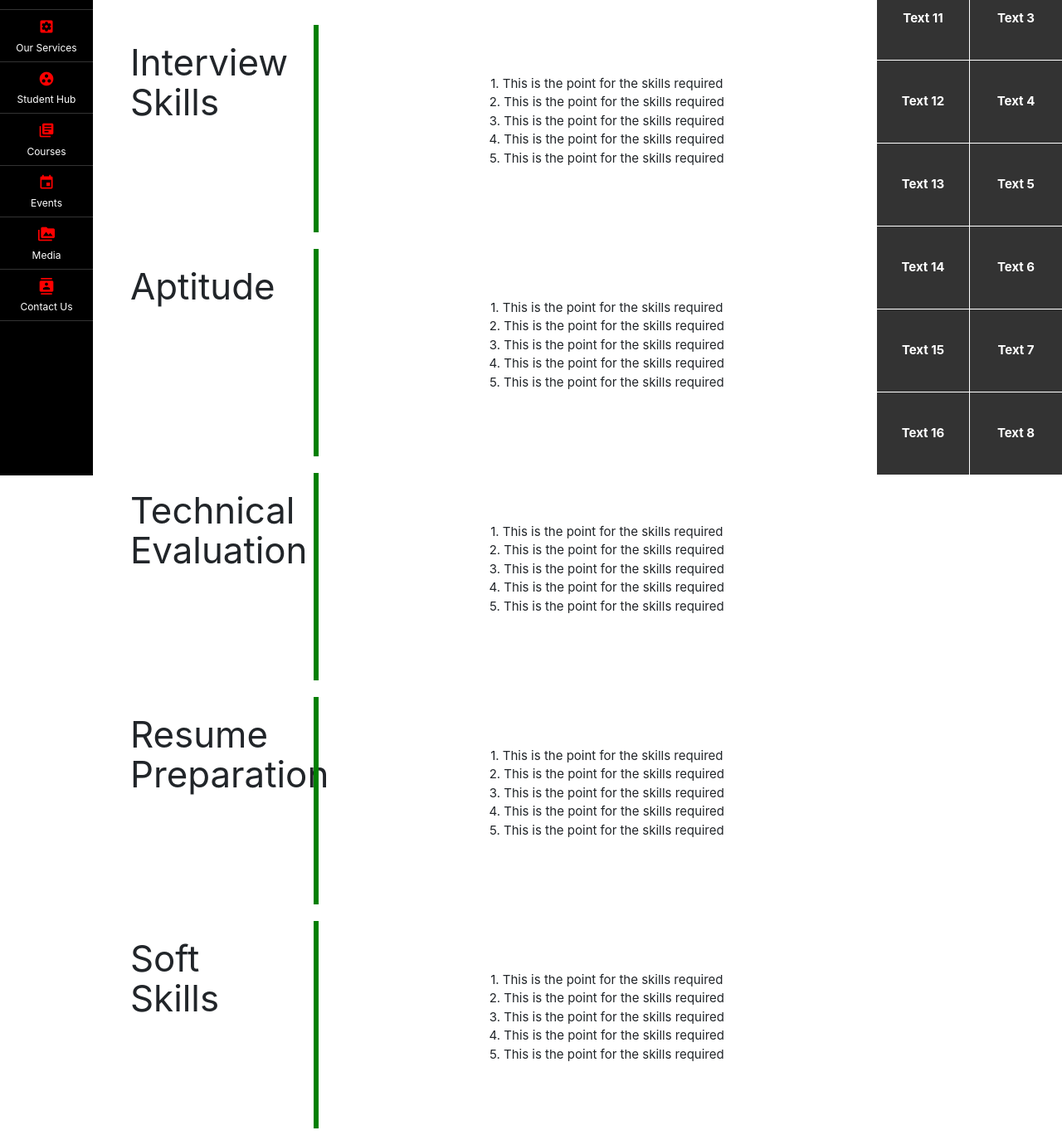
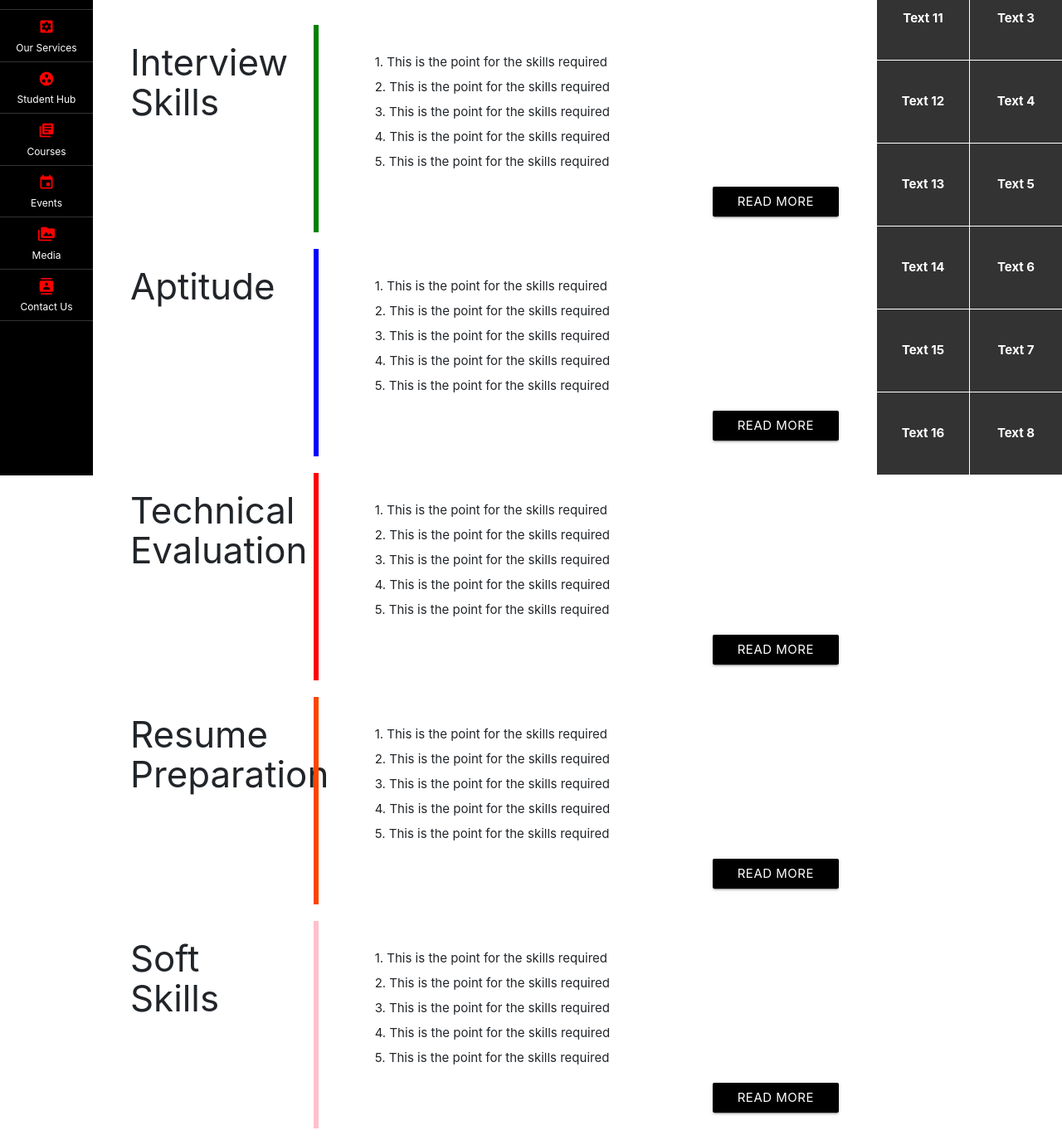
Before and after one commit to Internet-Unexplorer/NewDesign_DCentMASS, a PHP site: page /DCentMASS/MustKnow.php in a window 1280 px wide. Shown: the part 237-1617 px from the top of the page at 83% size. Run offline with PHP 8.4, Linux system fonts and the light colour scheme; some libraries are stand-ins or nearby versions.

Commit message:
edited the pages

```diff
--- a/MustKnow.php
+++ b/MustKnow.php
@@ -107,11 +107,11 @@ Date:        2/1/18
 </div>
 
 <div class="col-md-1">
-<div class="nad-vl"></div>
+<div class="nad-vl1"></div>
 </div>
 
 <div class="col-md-8">
-<center>
+
 <ul class="nad-ul">
 <li>1. This is the point for the skills required </li>
 <li>2. This is the point for the skills required </li>
@@ -119,7 +119,10 @@ Date:        2/1/18
 <li>4. This is the point for the skills required </li>
 <li>5. This is the point for the skills required </li>
 </ul>
-</center>
+
+<button type="button" class="btn btn-primary float-right" data-toggle="button" aria-pressed="false" autocomplete="off">
+  Read more
+</button>
 </div>
 
 </div>
@@ -134,11 +137,11 @@ Date:        2/1/18
 </div>
 
 <div class="col-md-1">
-<div class="nad-vl"></div>
+<div class="nad-vl2"></div>
 </div>
 
 <div class="col-md-8">
-<center>
+
 <ul class="nad-ul">
 <li>1. This is the point for the skills required </li>
 <li>2. This is the point for the skills required </li>
@@ -146,7 +149,10 @@ Date:        2/1/18
 <li>4. This is the point for the skills required </li>
 <li>5. This is the point for the skills required </li>
 </ul>
-</center>
+
+<button type="button" class="btn btn-primary float-right" data-toggle="button" aria-pressed="false" autocomplete="off">
+  Read more
+</button>
 </div>
 
 </div>
@@ -161,11 +167,11 @@ Date:        2/1/18
 </div>
 
 <div class="col-md-1">
-<div class="nad-vl"></div>
+<div class="nad-vl3"></div>
 </div>
 
 <div class="col-md-8">
-<center>
+
 <ul class="nad-ul">
 <li>1. This is the point for the skills required </li>
 <li>2. This is the point for the skills required </li>
@@ -173,7 +179,10 @@ Date:        2/1/18
 <li>4. This is the point for the skills required </li>
 <li>5. This is the point for the skills required </li>
 </ul>
-</center>
+
+<button type="button" class="btn btn-primary float-right" data-toggle="button" aria-pressed="false" autocomplete="off">
+  Read more
+</button>
 </div>
 
 </div>
@@ -188,11 +197,11 @@ Date:        2/1/18
 </div>
 
 <div class="col-md-1">
-<div class="nad-vl"></div>
+<div class="nad-vl4"></div>
 </div>
 
 <div class="col-md-8">
-<center>
+
 <ul class="nad-ul">
 <li>1. This is the point for the skills required </li>
 <li>2. This is the point for the skills required </li>
@@ -200,7 +209,10 @@ Date:        2/1/18
 <li>4. This is the point for the skills required </li>
 <li>5. This is the point for the skills required </li>
 </ul>
-</center>
+
+<button type="button" class="btn btn-primary float-right" data-toggle="button" aria-pressed="false" autocomplete="off">
+  Read more
+</button>
 </div>
 
 </div>
@@ -215,11 +227,11 @@ Date:        2/1/18
 </div>
 
 <div class="col-md-1">
-<div class="nad-vl"></div>
+<div class="nad-vl5"></div>
 </div>
 
 <div class="col-md-8">
-<center>
+
 <ul class="nad-ul">
 <li>1. This is the point for the skills required </li>
 <li>2. This is the point for the skills required </li>
@@ -227,7 +239,10 @@ Date:        2/1/18
 <li>4. This is the point for the skills required </li>
 <li>5. This is the point for the skills required </li>
 </ul>
-</center>
+
+<button type="button" class="btn btn-primary float-right" data-toggle="button" aria-pressed="false" autocomplete="off">
+  Read more
+</button>
 </div>
 
 </div>
--- a/css/nadeem.css
+++ b/css/nadeem.css
@@ -155,12 +155,33 @@ background-image: url("../images/nad-bgp.jpeg");
     background-size: cover;
 }
 
-.nad-vl{
+.nad-vl1{
         border-left: 6px solid green;
         height: 250px;
         position: relative;
 }
+.nad-vl2{
+    border-left: 6px solid blue;
+    height: 250px;
+    position: relative;
+}
+.nad-vl3{
+    border-left: 6px solid red;
+    height: 250px;
+    position: relative;
+}
+.nad-vl4{
+    border-left: 6px solid orangered;
+    height: 250px;
+    position: relative;
+}
+.nad-vl5{
+    border-left: 6px solid pink;
+    height: 250px;
+    position: relative;
+}
 
 .nad-ul{
-    margin-top: 60px;
+    margin-top: 30px;
+    line-height: 2;
 }
--- a/script.php
+++ b/script.php
@@ -8,6 +8,7 @@
 
 <!-- MaterialDesign -->
 <script src="https://cdnjs.cloudflare.com/ajax/libs/materialize/0.100.2/js/materialize.min.js"></script>
+<script src="https://cdnjs.cloudflare.com/ajax/libs/jquery/2.1.3/jquery.min.js"></script>
 
 <!-- Include all compiled plugins (below), or include individual files as needed -->
 <script src="js/bootstrap.min.js"></script>
@@ -23,3 +24,5 @@
 <script src="js/sumaiya.js"></script>
 
 <script src="js/girish.js"></script>
+
+<script src="js/nadeem.js"></script>
```
Also changed, not shown: JobSeeker.php (+23 -6 lines), js/nadeem.js (added).
